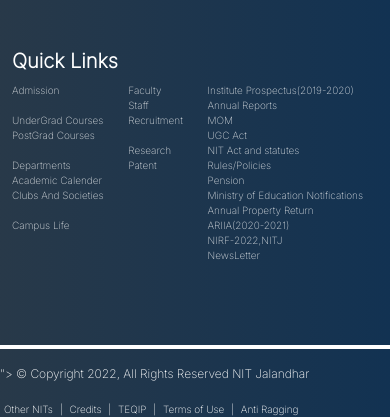
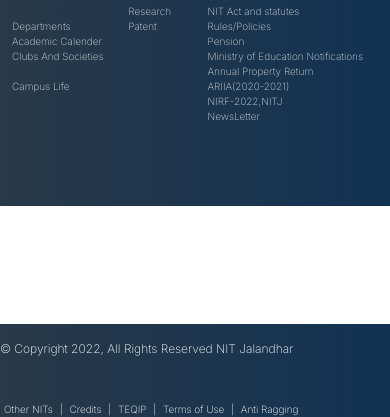
Before and after one commit to MouryaVishal/footer-3, a website: page index.html in a window 390 px wide. Shown: the part 427-844 px from the top of the page. Drawn offline with nearby package versions, Linux system fonts and the light colour scheme.

Commit message:
Update index.html

```diff
--- a/index.html
+++ b/index.html
@@ -11,7 +11,7 @@
     <script src="https://cdn.tailwindcss.com"></script>
 </head>
 <body>
-      <div class="bg-gradient-to-r from-[#283949] -500 to-[#123252] -500 ... lg:h-[65%] h-[75%] text-white absolute inset-x-0 bottom-[8.5%] flex flex-col lg:flex-row lg:justify-between" style="font-family:'Inter', sans-serif;">
+      <div class="bg-gradient-to-r from-[#283949] -500 to-[#123252] -500 ... lg:h-[65%] h-[75%] text-white absolute inset-x-0 lg:bottom-[8.5%] [11.5%] flex flex-col lg:flex-row lg:justify-between" style="font-family:'Inter', sans-serif;">
 
         <div class="flex flex-col h-1/3">
     <div class="flex  align-middle mx-auto">
@@ -102,8 +102,8 @@
 </div>
 
   </footer>
-<div class="footer bg-gradient-to-r from-[#283949] -500 to-[#123252] -500  text-white absolute inset-x-0 bottom-0 flex lg:flex-row flex-col justify-between h-[8%]" style="font-family:'Inter', sans-serif;" >
-<div class="mt-4 lg:text-[14px] text-[12px]">">
+<div class="footer bg-gradient-to-r from-[#283949] -500 to-[#123252] -500  text-white absolute inset-x-0 bottom-0 flex lg:flex-row flex-col justify-between lg:h-[8%] h-[11%]" style="font-family:'Inter', sans-serif;" >
+<div class="mt-4 lg:text-[14px] text-[12px]">
     © Copyright 2022, All Rights Reserved NIT Jalandhar
 </div>
     <div class="lg:w-[40%] w-[100%] mt-4 lg:text-[14px] text-[10px]">
```
